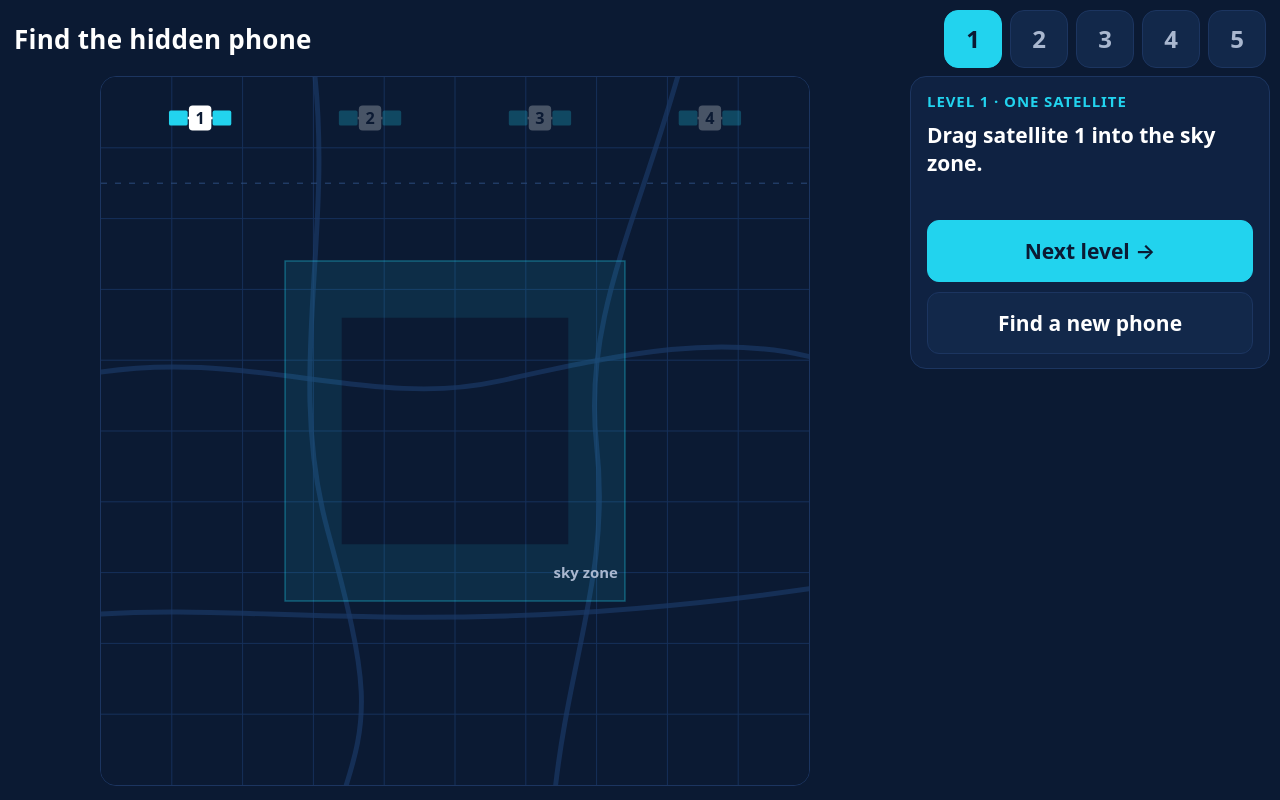
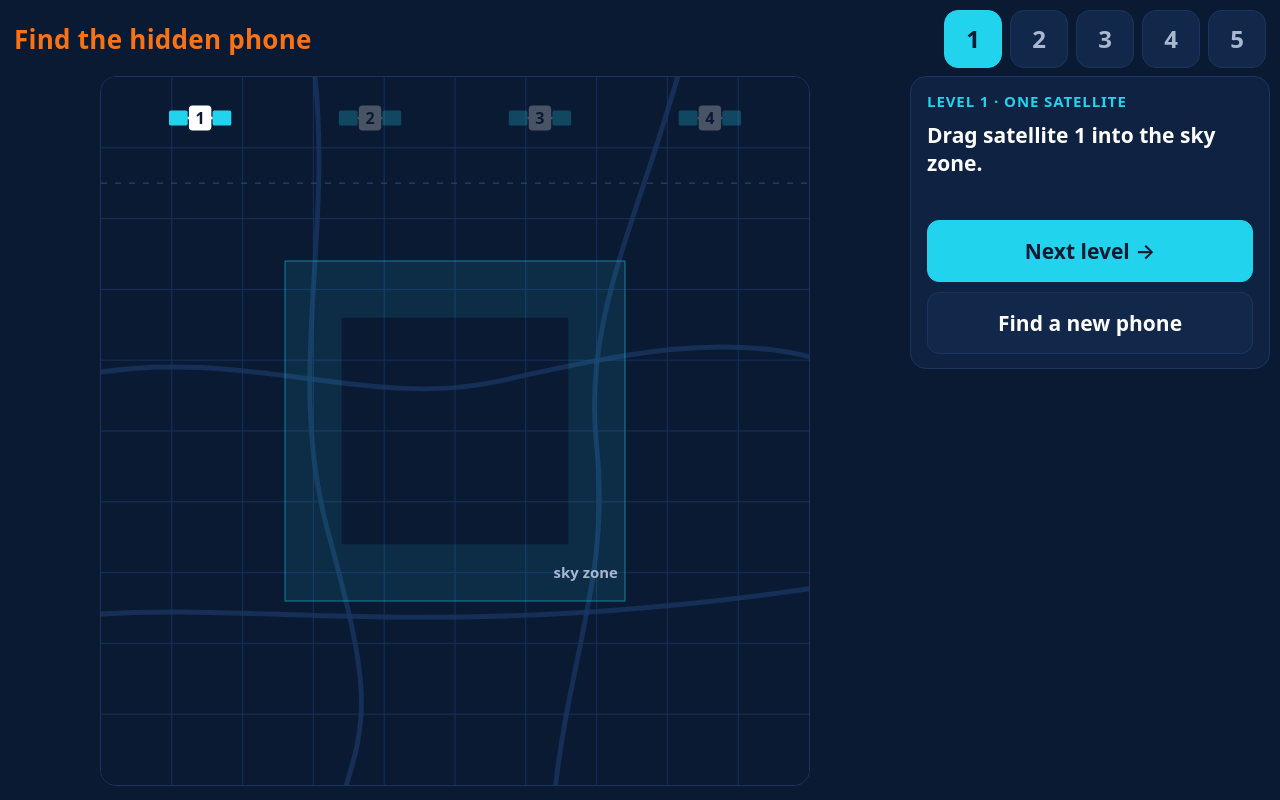
Before and after one commit to SIRSAZOFDUCK/gps-teaching, a plain HTML site: page index.html in a window 1280 px wide. Drawn offline with Linux system fonts and the light colour scheme.

Commit message:
Orange title
Co-Authored-By: Claude Opus 5.5 <noreply@anthropic.com>

```diff
--- a/index.html
+++ b/index.html
@@ -15,7 +15,7 @@
   body { display:flex; flex-direction:column; min-height:100dvh; -webkit-tap-highlight-color:transparent; }
   header { display:flex; align-items:center; justify-content:space-between; gap:12px; flex-wrap:wrap;
            padding:10px max(14px, env(safe-area-inset-left)) 8px max(14px, env(safe-area-inset-right)); }
-  h1 { font-size:22px; margin:0; font-weight:700; letter-spacing:.01em; }
+  h1 { font-size:22px; margin:0; font-weight:800; letter-spacing:.01em; color:var(--orange); }
   .levels { display:flex; gap:8px; }
   .levels button { width:58px; height:58px; border-radius:14px; border:1px solid var(--line); background:var(--navy2);
                    color:var(--muted); font-family:inherit; font-size:24px; font-weight:700; line-height:1; cursor:pointer; }
```
